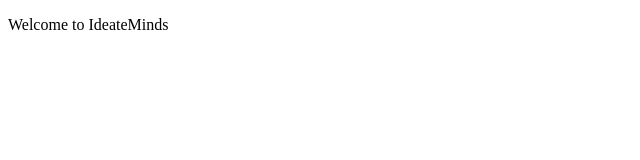
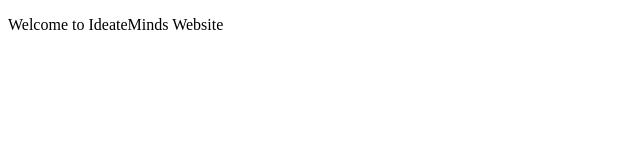
Before and after one commit to Ideateminds/ideateminds.github.io, a plain HTML site: page index.html in a window 1280 px wide. Shown: the full height of the page, 0-640 px from the left. Drawn offline with Linux system fonts and the light colour scheme.

Commit message:
Update index.html

```diff
--- a/index.html
+++ b/index.html
@@ -4,6 +4,6 @@
     <title>IdeateMinds | Online Eductional</title>
   </head>
   <body>
-    <p>Welcome to IdeateMinds </p>
+    <p>Welcome to IdeateMinds Website </p>
   </body>
 </html>
```
